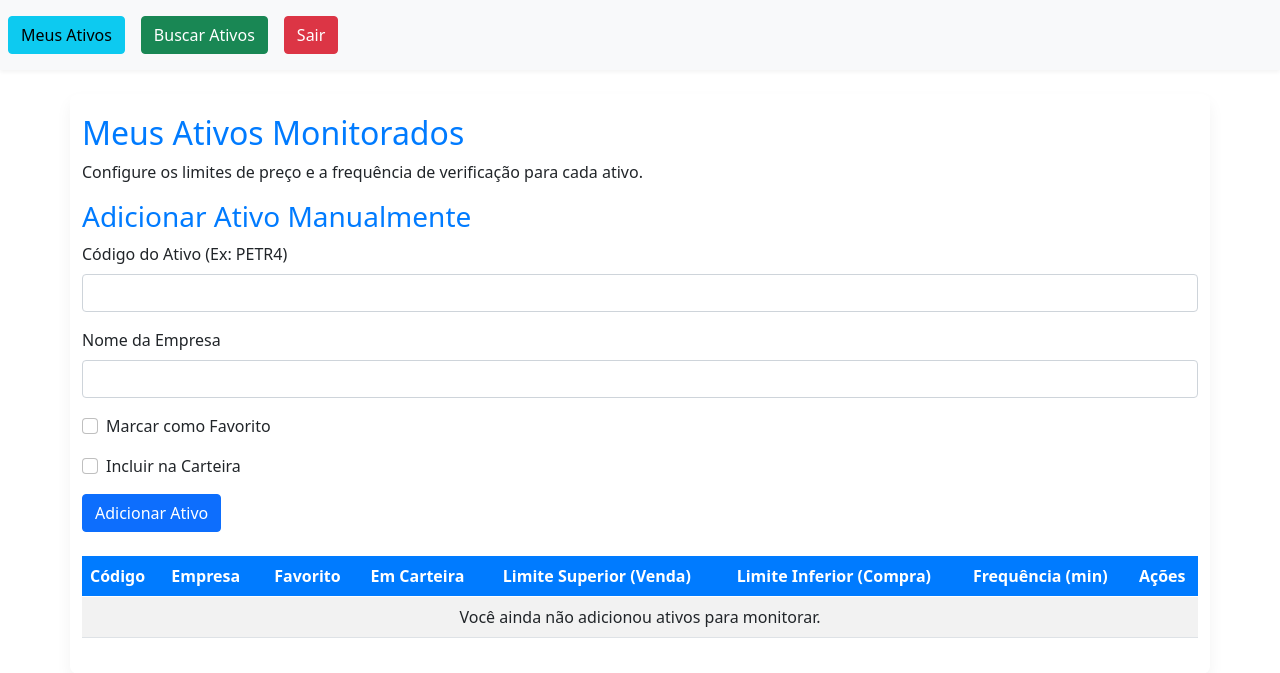
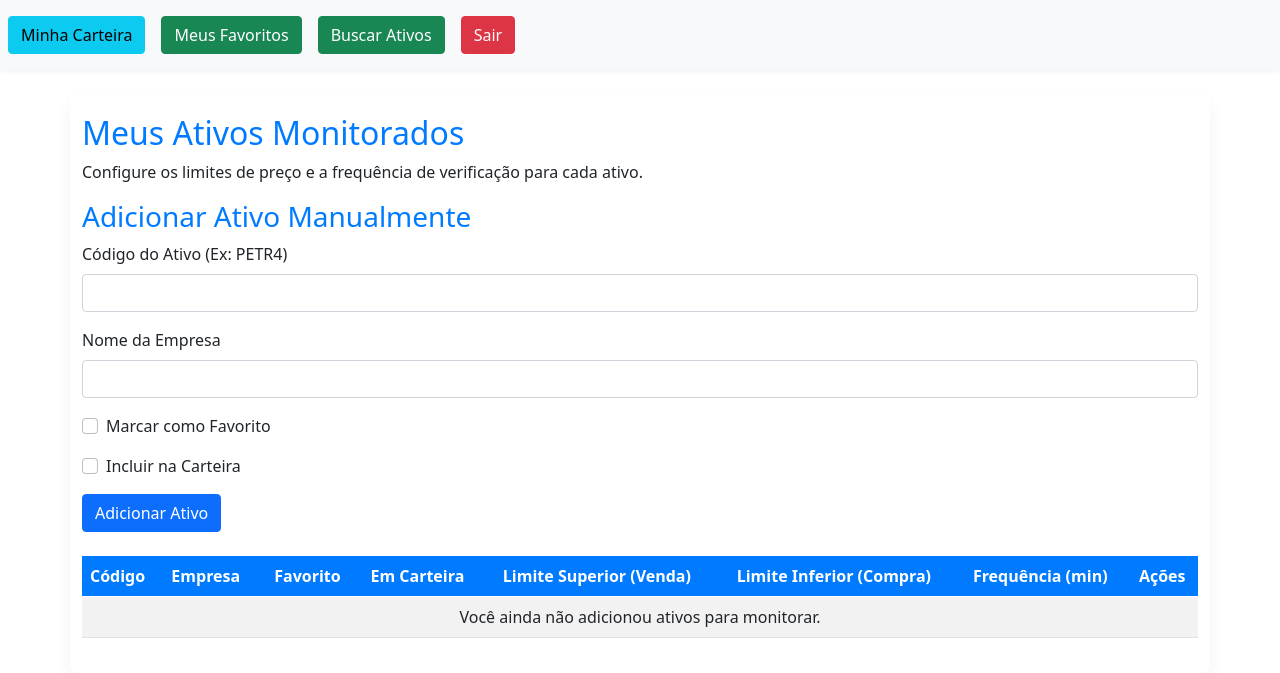
Before and after one commit to JBSilvaDev/desafio-inoa, a Django app: page /favoritos/ in a window 1280 px wide. Shown: the top 673 px of the page. Run offline with Django 5.2, Linux system fonts and the light colour scheme; a user stored in the database is signed in; data comes from the database, SQL or seed files in the repository.

Commit message:
feat: Separa carteira e favoritos, ajusta views e templates

```diff
--- a/ativos_user/forms.py
+++ b/ativos_user/forms.py
@@ -4,14 +4,18 @@ from .models import AtivosUser
 class AtivoUserForm(forms.ModelForm):
     class Meta:
         model = AtivosUser
-        fields = ['limite_superior', 'limite_inferior', 'intervalo_verificacao']
+        fields = ['limite_superior', 'limite_inferior', 'intervalo_verificacao', 'favorito', 'em_carteira'] # Adicionar campos
         widgets = {
             'limite_superior': forms.NumberInput(attrs={'class': 'form-control'}),
             'limite_inferior': forms.NumberInput(attrs={'class': 'form-control'}),
             'intervalo_verificacao': forms.NumberInput(attrs={'class': 'form-control', 'min': '1'}),
+            'favorito': forms.CheckboxInput(attrs={'class': 'form-check-input'}), # Novo widget
+            'em_carteira': forms.CheckboxInput(attrs={'class': 'form-check-input'}), # Novo widget
         }
         labels = {
             'limite_superior': 'Limite Superior (Venda)',
             'limite_inferior': 'Limite Inferior (Compra)',
             'intervalo_verificacao': 'Frequência de Checagem (minutos)',
+            'favorito': 'Marcar como Favorito', # Novo label
+            'em_carteira': 'Incluir na Carteira', # Novo label
         }
--- a/ativos_user/templates/favoritos.html
+++ b/ativos_user/templates/favoritos.html
@@ -98,6 +98,14 @@
                                         {{ ativo.form.intervalo_verificacao.label_tag }}
                                         {{ ativo.form.intervalo_verificacao }}
                                     </div>
+                                    <div class="mb-3 form-check"> {# Novo #}
+                                        {{ ativo.form.favorito }}
+                                        {{ ativo.form.favorito.label_tag }}
+                                    </div>
+                                    <div class="mb-3 form-check"> {# Novo #}
+                                        {{ ativo.form.em_carteira }}
+                                        {{ ativo.form.em_carteira.label_tag }}
+                                    </div>
                                     <button type="submit" class="btn btn-success">Salvar</button>
                                 </form>
                             </div>
--- a/ativos_user/urls.py
+++ b/ativos_user/urls.py
@@ -1,10 +1,11 @@
 from django.urls import path
-from .views import favoritos, update_ativo_config, add_manual_asset # Importar add_manual_asset
+from .views import carteira, favoritos, update_ativo_config, add_manual_asset # Importar carteira e favoritos
 
-app_name = 'ativos_user' # Adicionar esta linha
+app_name = 'ativos_user'
 
 urlpatterns = [
-    path('', favoritos, name='favoritos'),
+    path('', carteira, name='carteira'), # Nova URL para a carteira
+    path('favoritos/', favoritos, name='favoritos'), # Nova URL para favoritos
     path('update_config/<int:ativo_id>/', update_ativo_config, name='update_ativo_config'),
-    path('add_manual/', add_manual_asset, name='add_manual_asset'), # Nova URL
+    path('add_manual/', add_manual_asset, name='add_manual_asset'),
 ]
--- a/ativos_user/views.py
+++ b/ativos_user/views.py
@@ -3,6 +3,7 @@ from django.contrib.auth.decorators import login_required
 from django.core.paginator import Paginator
 from django.db.models import Q
 from django.views.decorators.http import require_POST
+from django.contrib import messages # Adicionar esta linha
 from django.contrib.messages import constants
 
 from ativos_global.models import AtivosList # Adicionar esta linha
@@ -10,7 +11,7 @@ from .models import AtivosUser
 from .forms import AtivoUserForm
 
 @login_required(login_url='login')
-def favoritos(request):
+def carteira(request): # Renomeado de favoritos para carteira
     user = request.user
     busca = request.GET.get('cod-ativo')
 
@@ -32,22 +33,55 @@ def favoritos(request):
     page = request.GET.get('page')
     ativos_por_pagina = paginacao.get_page(page)
 
-    return render(request, 'favoritos.html', {'ativos': ativos_por_pagina, "favorito": True})
+    return render(request, 'favoritos.html', {'ativos': ativos_por_pagina, "favorito": True}) # Renderizar o template 'favoritos.html' por enquanto
+
+@login_required(login_url='login')
+def favoritos(request): # Nova view para favoritos
+    user = request.user
+    busca = request.GET.get('cod-ativo')
+
+    # Filtrar apenas ativos que estão "favorito"
+    if busca:
+        ativos_list = AtivosUser.objects.filter(
+            Q(ativo__cod_ativo__icontains=busca) | Q(ativo__nome_empresa__icontains=busca),
+            user=user,
+            favorito=True # Filtrar por favorito
+        )
+    else:
+        ativos_list = AtivosUser.objects.filter(user=user, favorito=True) # Filtrar por favorito
+
+    # Para cada ativo, crie uma instância do formulário
+    for ativo in ativos_list:
+        ativo.form = AtivoUserForm(instance=ativo)
+
+    paginacao = Paginator(ativos_list, 10)
+    page = request.GET.get('page')
+    ativos_por_pagina = paginacao.get_page(page)
+
+    return render(request, 'favoritos.html', {'ativos': ativos_por_pagina, "favorito": True}) # Renderizar o template 'favoritos.html' por enquanto
 
 @require_POST
 @login_required
 def update_ativo_config(request, ativo_id):
-    ativo_user = get_object_or_404(AtivosUser, id=ativo_id, user_id=request.user)
+    ativo_user = get_object_or_404(AtivosUser, id=ativo_id, user=request.user) # Usar user=request.user
     form = AtivoUserForm(request.POST, instance=ativo_user)
 
     if form.is_valid():
+        # Salvar o formulário para atualizar os campos
         form.save()
-        # Adicione uma mensagem de sucesso se desejar
+
+        # Lógica de remoção: se ambos forem False, deletar o registro
+        if not ativo_user.favorito and not ativo_user.em_carteira:
+            ativo_user.delete()
+            messages.add_message(request, constants.SUCCESS, f'Ativo {ativo_user.ativo.cod_ativo} removido do monitoramento.')
+        else:
+            messages.add_message(request, constants.SUCCESS, f'Configurações do ativo {ativo_user.ativo.cod_ativo} atualizadas com sucesso.')
     else:
-        # Adicione uma mensagem de erro se desejar
-        pass
+        messages.add_message(request, constants.ERROR, 'Erro ao atualizar configurações do ativo.')
+        # Você pode querer renderizar o modal novamente com os erros do formulário
+        # ou redirecionar para uma página de erro mais detalhada.
 
-    return redirect('favoritos')
+    return redirect('ativos_user:favoritos') # Redirecionar para a página de favoritos
 
 @require_POST
 @login_required
--- a/templates/base.html
+++ b/templates/base.html
@@ -19,8 +19,9 @@
           <li class="nav-item"><a class="nav-link active" href="{% url 'home' %}"><button class="btn btn-primary">Login</button></a></li>
           <li class="nav-item"><a class="nav-link active" href="{% url 'auth:cadastro' %}"><button class="btn btn-success">Cadastrar</button></a></li> {# Usar namespace 'auth' #}
           {% else %}
-          <li class="nav-item"><a class="nav-link active" href="{% url 'ativos_user:favoritos' %}"><button class="btn btn-info">Meus Ativos</button></a></li>
-          <li class="nav-item"><a class="nav-link active" href="{% url 'ativos_user:favoritos' %}"><button class="btn btn-success">Buscar Ativos</button></a></li> {# Alterado para favoritos #}
+          <li class="nav-item"><a class="nav-link active" href="{% url 'ativos_user:carteira' %}"><button class="btn btn-info">Minha Carteira</button></a></li> {# Novo link #}
+          <li class="nav-item"><a class="nav-link active" href="{% url 'ativos_user:favoritos' %}"><button class="btn btn-success">Meus Favoritos</button></a></li> {# Novo link #}
+          <li class="nav-item"><a class="nav-link active" href="{% url 'ativos:index' %}"><button class="btn btn-success">Buscar Ativos</button></a></li> {# Botão para buscar todos os ativos #}
           <li class="nav-item"><a class="nav-link active" href="{% url 'auth:sair' %}"><button class="btn btn-danger">Sair</button></a></li> {# Usar namespace 'auth' #}
           {% endif %}
         </ul>
```
